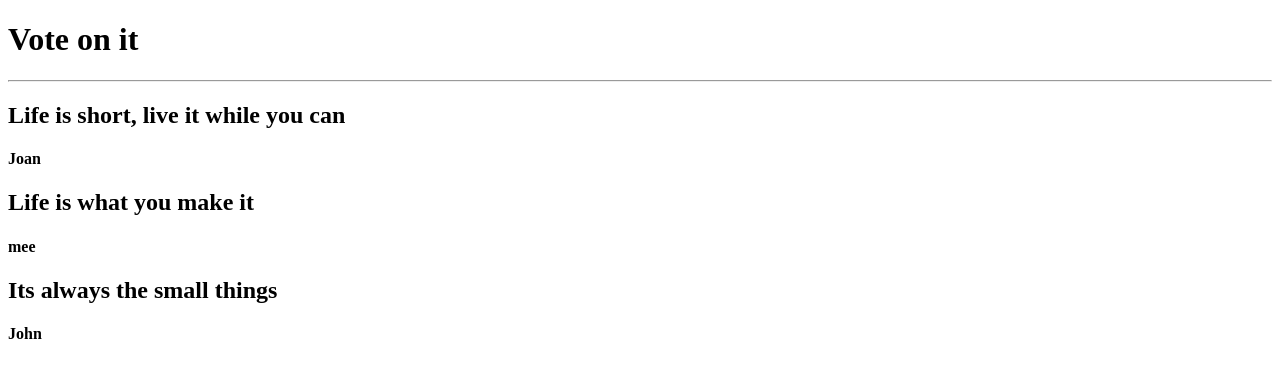
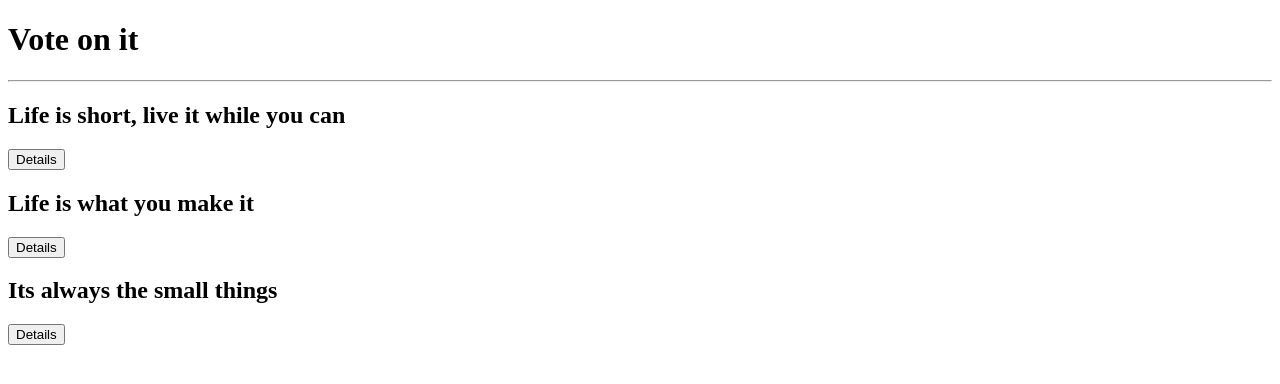
Before and after one commit to Joannsaj/quotes, an Angular app in the folder IPcore/quotes/: page / in a window 1280 px wide. Shown: the top 384 px of the page. Built offline with nearby package versions, Linux system fonts and the light colour scheme.

Commit message:
add a button to show and hide details

```diff
--- a/IPcore/quotes/src/app/components/quote/quote.component.html
+++ b/IPcore/quotes/src/app/components/quote/quote.component.html
@@ -3,6 +3,7 @@
     <hr>
     <div *ngFor='let quote of quotes;let i = index'>
         <h2> {{quote.quote}}</h2>
-        <app-quote-details [quote]='quote'></app-quote-details>
+        <button (click)='toggleDetails(i)'>Details</button>
+        <app-quote-details *ngIf='quote.showDetails' [quote]='quote'></app-quote-details>
     </div>
 </div>
--- a/IPcore/quotes/src/app/components/quote/quote.component.ts
+++ b/IPcore/quotes/src/app/components/quote/quote.component.ts
@@ -8,10 +8,14 @@ import { Quote } from 'src/app/quote'
 })
 export class QuoteComponent implements OnInit {
   quotes: Quote[] = [
-    { quote: 'Life is short, live it while you can', name: 'Joan' },
-    { quote: 'Life is what you make it', name: 'mee' },
-    { quote: ' Its always the small things', name: 'John' }
+    new Quote('Life is short, live it while you can', 'Joan'),
+    new Quote('Life is what you make it', 'mee'),
+    new Quote(' Its always the small things', 'John')
   ]
+  toggleDetails(index) {
+    this.quotes[index].showDetails = !this.quotes[index].showDetails;
+  }
+
   constructor() { }
 
   ngOnInit(): void {
```
